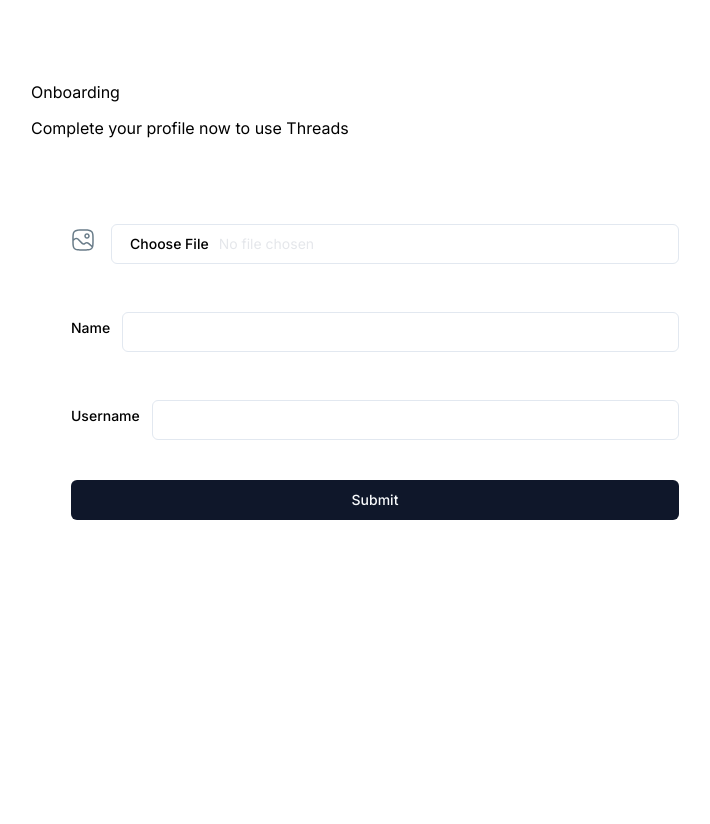
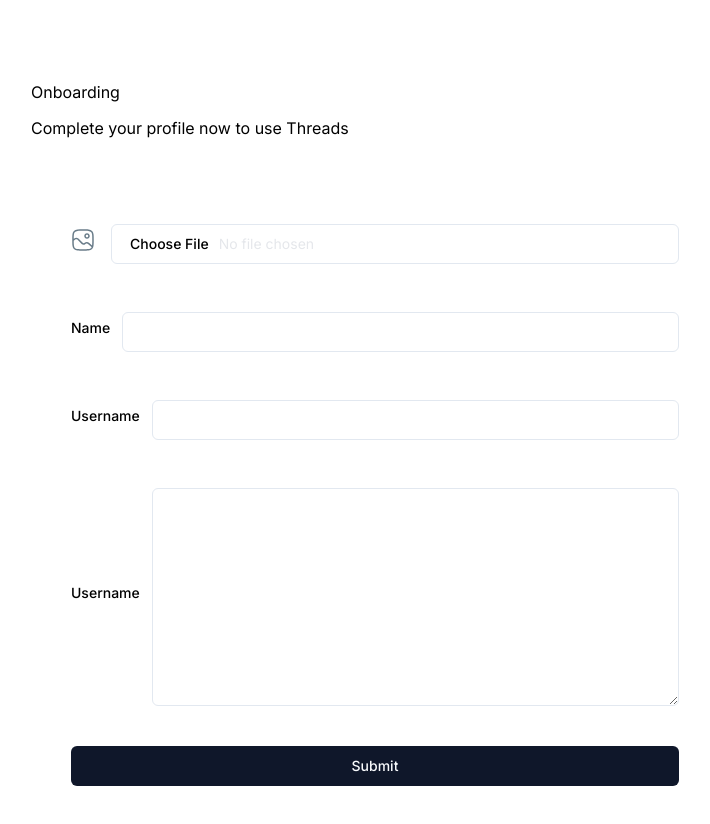
Before and after one commit to ERy03/threads, a Next.js app: page /onboarding in a window 1280 px wide. Shown: the top 824 px of the page, without its empty margins (265-975 px from the left). Before the commit the page ends 800 px from the top, so only its background shows below. Built offline with nearby package versions, Linux system fonts and the light colour scheme; no server answers.

Commit message:
update: form bio section

```diff
--- a/components/forms/AccountProfile.tsx
+++ b/components/forms/AccountProfile.tsx
@@ -17,6 +17,7 @@
 import * as z from "zod";
 import Image from "next/image";
 import { ChangeEvent } from "react";
+import { Textarea } from "@/components/ui/textarea";
 
 interface Props {
   user: {
@@ -140,7 +141,25 @@
           )}
         />
 
-        {/* //TODO bio */}
+        {/* bio */}
+        <FormField
+          control={form.control}
+          name="bio"
+          render={({ field }) => (
+            <FormItem className="flex items-center gap-3 w-full">
+              <FormLabel className="text-base-semibold text-light-2">
+                Username
+              </FormLabel>
+              <FormControl className="flex-1 text-base-semibold text-gray-200">
+                <Textarea
+                  rows={10}
+                  className="account-form_input no-focus"
+                  {...field}
+                />
+              </FormControl>
+            </FormItem>
+          )}
+        />
 
         <Button type="submit">Submit</Button>
       </form>
```
